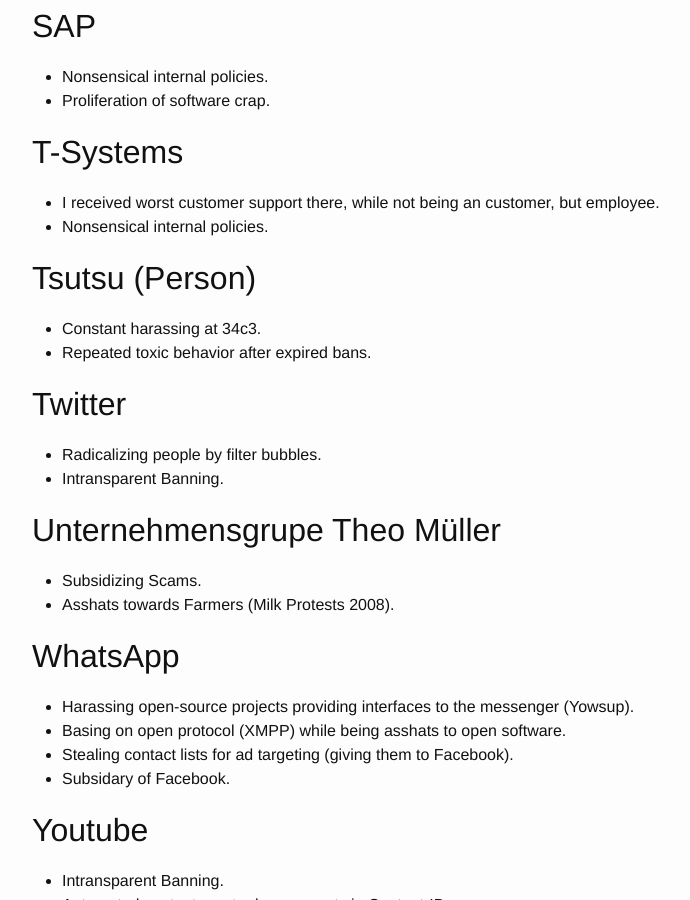
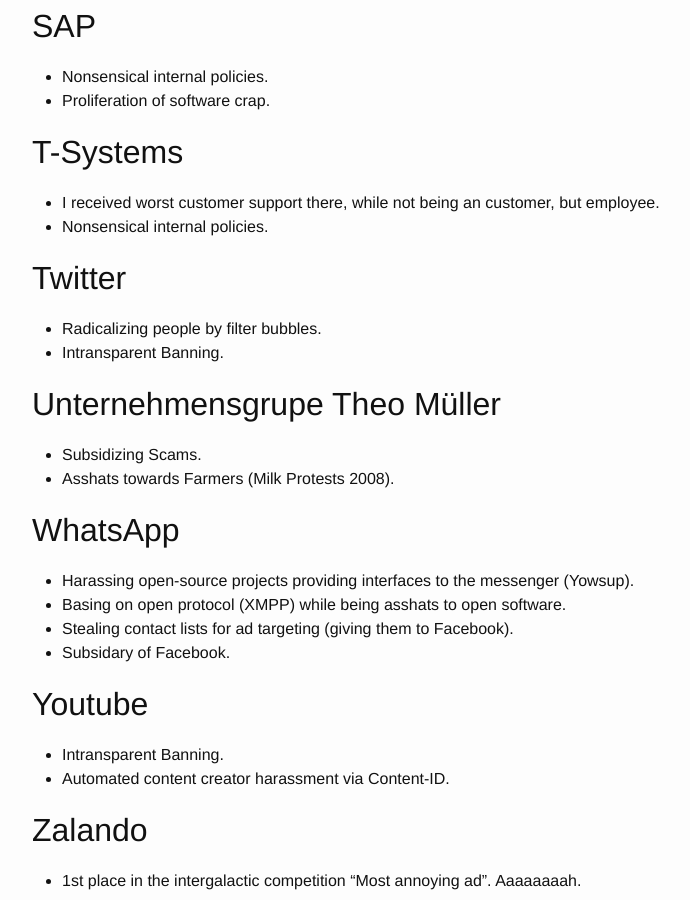
Before and after one commit to nero/nero.github.io, a Jekyll site: the page built from shitlist.md, in a window 1280 px wide and 900 px high, scrolled down 3648 px. Shown: the whole window, without its empty margins (238-928 px from the left). Built offline with Jekyll 4.4.1, drawn with Linux system fonts in a browser that asks for light colours.

Commit message:
Remove tsutsu

```diff
--- a/shitlist.md
+++ b/shitlist.md
@@ -155,11 +155,6 @@ This list is neither static nor exhaustive.
 - I received worst customer support there, while not being an customer, but employee.
 - Nonsensical internal policies.
 
-## Tsutsu (Person)
-
-- Constant harassing at 34c3.
-- Repeated toxic behavior after expired bans.
-
 ## Twitter
 
 - Radicalizing people by filter bubbles.
```
